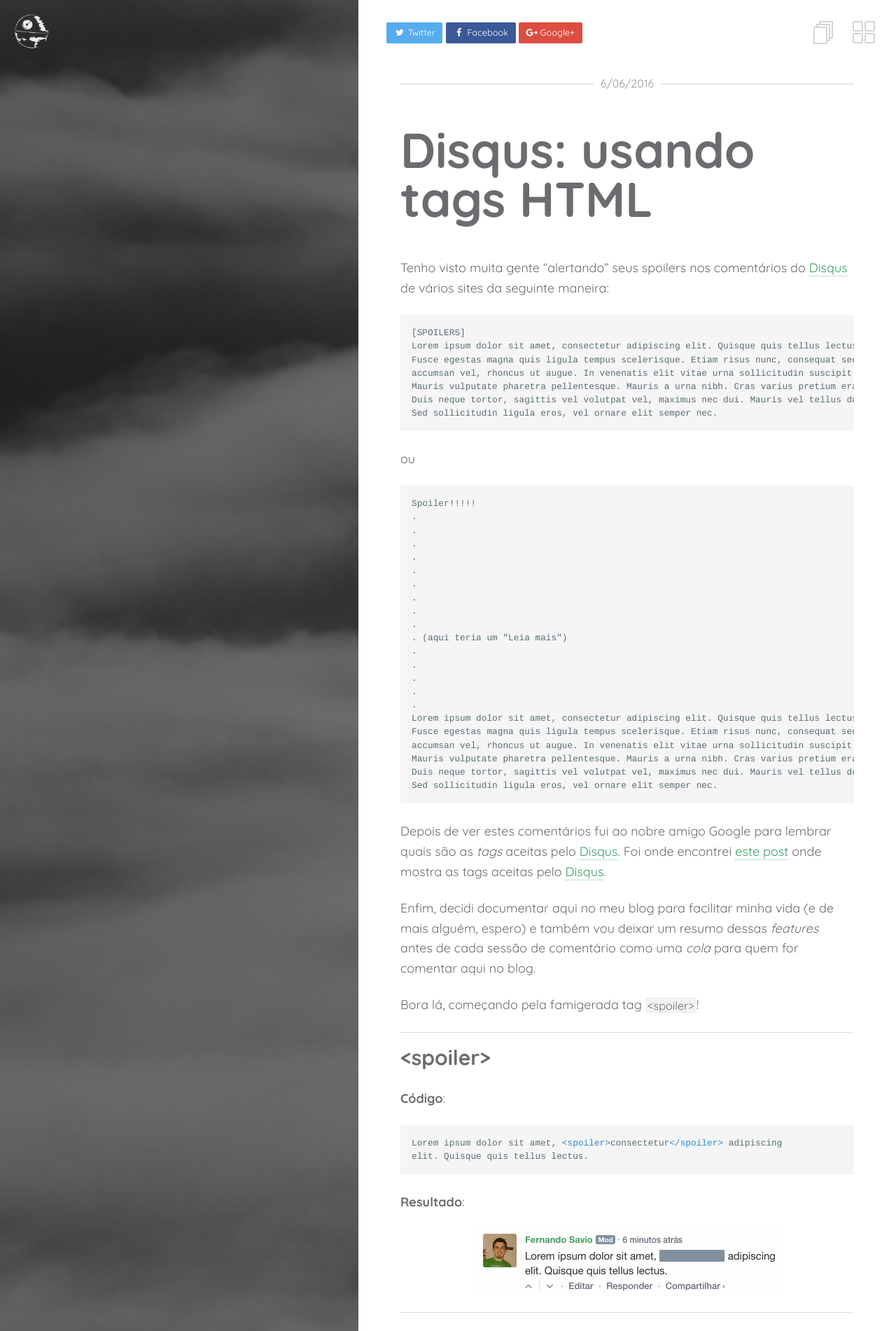
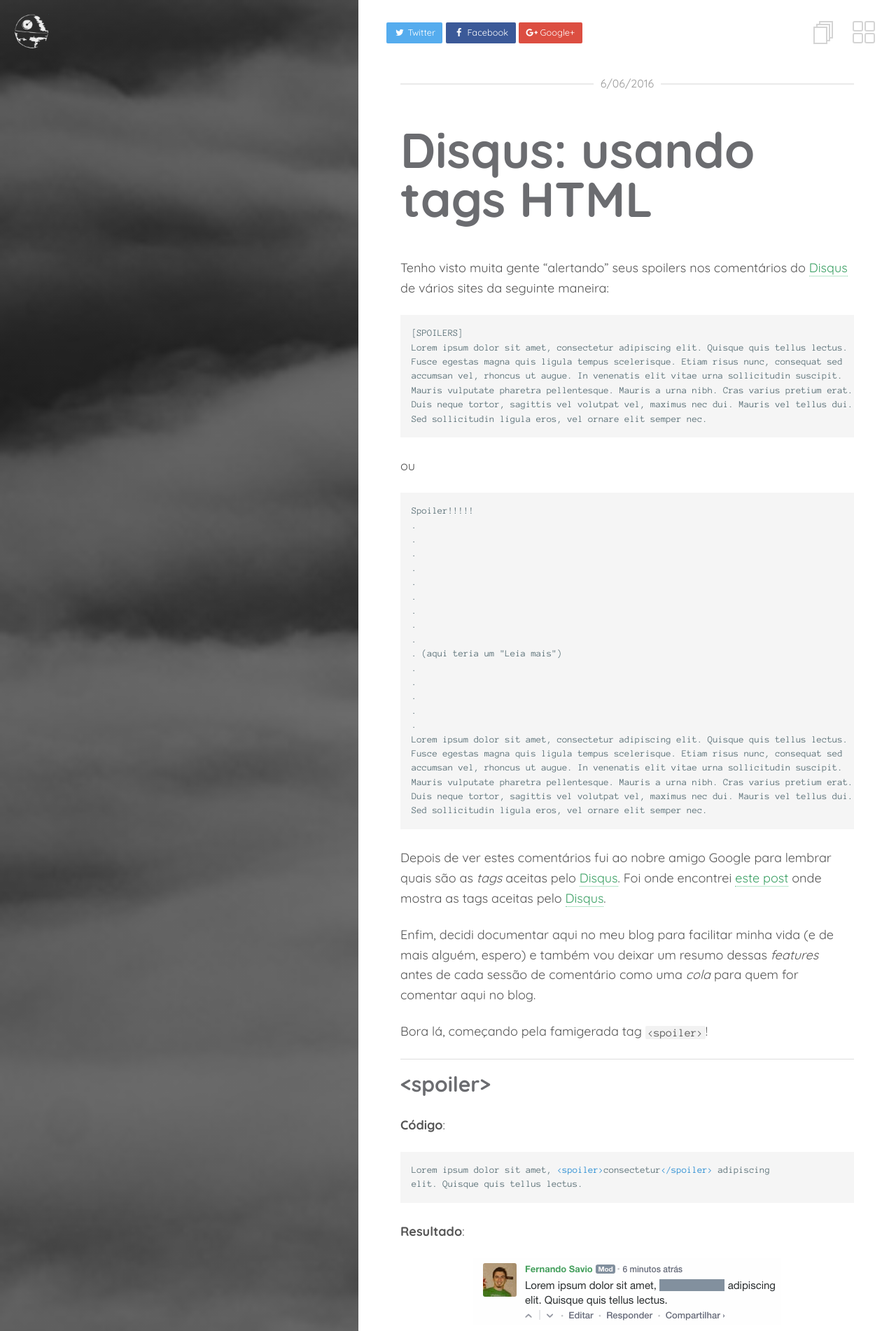
Before and after one commit to fernandosavio/fernandosavio.github.io, a Jekyll site: the page built from _posts/2016-06-06-comentarios-disqus.md, in a window 1280 px wide. Shown: the top 1902 px of the page at 70% size. Built offline with Jekyll 4.4.1, drawn with Linux system fonts in a browser that asks for light colours; comment, search, counter and statistics services are not loaded; some of the changed text lies outside the part shown.

```diff
--- a/Gemfile
+++ b/Gemfile
@@ -5,3 +5,4 @@
 versions = JSON.parse(open('https://pages.github.com/versions.json').read)
 
 gem 'github-pages', versions['github-pages']
+gem 'github-linguist'
--- a/_config.yml
+++ b/_config.yml
@@ -36,6 +36,7 @@
       type: "posts"
     values:
       comments: true
+      mathjax: false
 
 
 # Google Analytics
--- a/_includes/head.html
+++ b/_includes/head.html
@@ -45,6 +45,7 @@
   <!-- CSS -->
   <link rel="stylesheet" type="text/css" href="{{ site.url }}/assets/css/main.css">
   <link href="https://fonts.googleapis.com/css?family=Quicksand:400,700" rel="stylesheet">
+  <link href="https://fonts.googleapis.com/css?family=Anonymous+Pro:400,700" rel="stylesheet">
   <!-- Left Block Image for Posts -->
   {% if page.image %}
   {% capture image %}{{ page.image }}{% endcapture %}
--- a/_layouts/post.html
+++ b/_layouts/post.html
@@ -48,6 +48,9 @@
       anchors.options.placement = 'left';
       anchors.add('.inner-post h1, .inner-post h2, .inner-post h3, .inner-post h4');
     </script>
+    {% if page.mathjax %}
+      <script type="text/javascript" async src="https://cdnjs.cloudflare.com/ajax/libs/mathjax/2.7.1/MathJax.js?config=TeX-AMS_CHTML"></script>
+    {% endif %}
     {% include scripts.html %}
     {% include overlay.html %}
 </body>
--- a/assets/_sass/_site.scss
+++ b/assets/_sass/_site.scss
@@ -573,7 +573,7 @@
   p {
     font-size: 18px;
     line-height: 1.6;
-    color: #6c6c6c;
+    color: #555;
     margin-bottom: 1.3em;
   }
   em {
--- a/assets/_sass/_syntax.scss
+++ b/assets/_sass/_syntax.scss
@@ -5,7 +5,7 @@
 	background-color: #f5f5f5;
 	color: #586e75;
 	font-family: $code-font;
-	font-size: 0.8em;
+	font-size: 0.85em;
 }
 pre.highlight {
 	padding: 1rem;
--- a/assets/_sass/_variables.scss
+++ b/assets/_sass/_variables.scss
@@ -11,6 +11,7 @@
 
 // $base-font: "weblysleek_uilight", sans-serif;
 $base-font: "Quicksand", sans-serif;
-$code-font: "LiberationMonoRegular",monospace;
+// $code-font: "LiberationMonoRegular",monospace;
+$code-font: "Anonymous Pro", monospace !important;
 // break point
 $small: 750px;
```
Also changed, not shown: Gemfile.lock.
